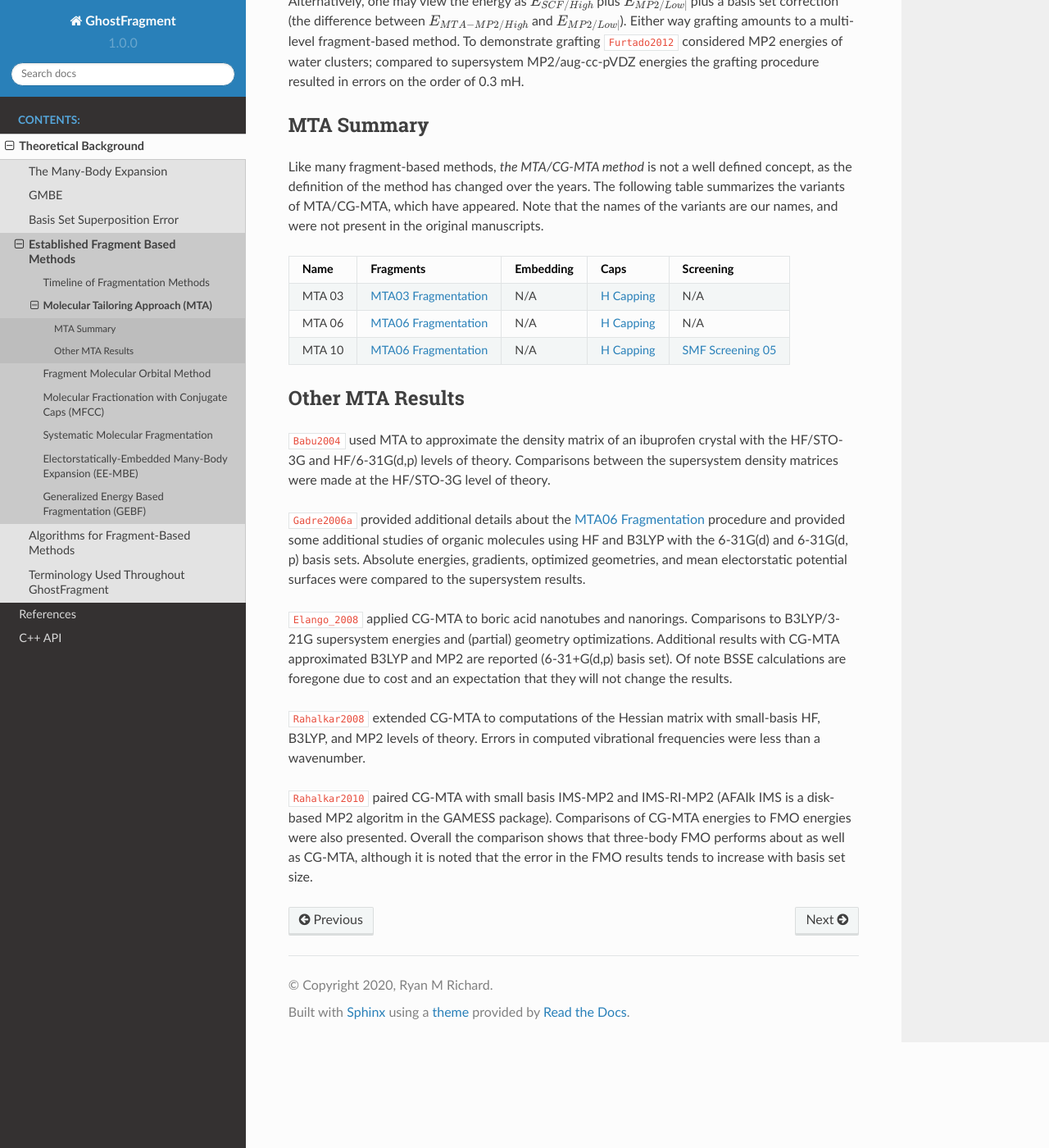
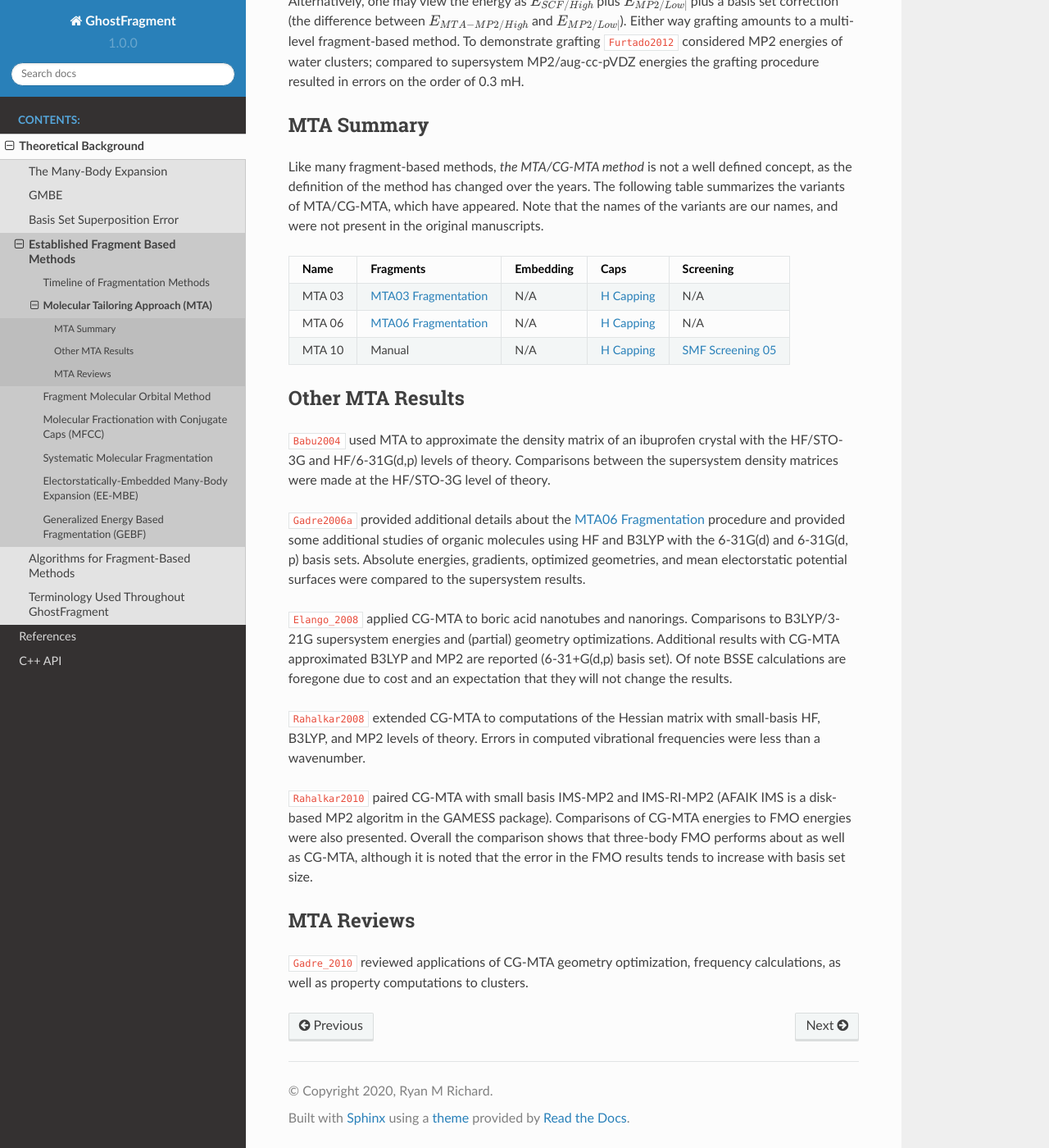
Before and after one commit to rmrresearch/GhostFragment, a Sphinx documentation site: the page built from docs/source/background/established_methods/mta.rst, in a window 1280 px wide and 1400 px high, scrolled down 1283 px. Shown: the whole window at 82% size. Built offline with Sphinx 7.4.7 and the Read the Docs theme 2.0.0, drawn with Linux system fonts in a browser that asks for light colours; cross-references to code outside the pages are shown as plain code.

Commit message:
more mta

```diff
--- a/docs/source/background/established_methods/mta.rst
+++ b/docs/source/background/established_methods/mta.rst
@@ -90,7 +90,7 @@ original manuscripts.
 +--------+-----------+-----------+--------+-----------+
 | MTA 06 | |Frag6|   | N/A       | |Hcap| | N/A       |
 +--------+-----------+-----------+--------+-----------+
-| MTA 10 | |Frag6|   | N/A       | |Hcap| | |Sc10|    |
+| MTA 10 | Manual    | N/A       | |Hcap| | |Sc10|    |
 +--------+-----------+-----------+--------+-----------+
 
 
@@ -121,7 +121,14 @@ with small-basis HF, B3LYP, and MP2 levels of theory. Errors in computed
 vibrational frequencies were less than a wavenumber.
 
 :cite:t:`Rahalkar2010` paired CG-MTA with small basis IMS-MP2 and IMS-RI-MP2
-(AFAIk IMS is a disk-based MP2 algoritm in the GAMESS package). Comparisons of
+(AFAIK IMS is a disk-based MP2 algoritm in the GAMESS package). Comparisons of
 CG-MTA energies to FMO energies were also presented. Overall the comparison
 shows that three-body FMO performs about as well as CG-MTA, although it is noted
 that the error in the FMO results tends to increase with basis set size.
+
+***********
+MTA Reviews
+***********
+
+:cite:t:`Gadre_2010` reviewed applications of CG-MTA geometry optimization,
+frequency calculations, as well as property computations to clusters.
--- a/docs/source/refs.bib
+++ b/docs/source/refs.bib
@@ -109,6 +109,16 @@
   number       = {16},
   pages        = {164308},
   volume       = {133}
+}
+
+@Article{Gadre_2010,
+  author       = {Shridhar R. Gadre and K. V. Jovan Jose and Anuja P. Rahalkar},
+  journal      = {Journal of Chemical Sciences},
+  title        = {Molecular tailoring approach for exploring structures, energetics and properties of clusters},
+  year         = {2010},
+  number       = {1},
+  pages        = {47--56},
+  volume       = {122}
 }
 
 @Article{Furtado2012,
```
